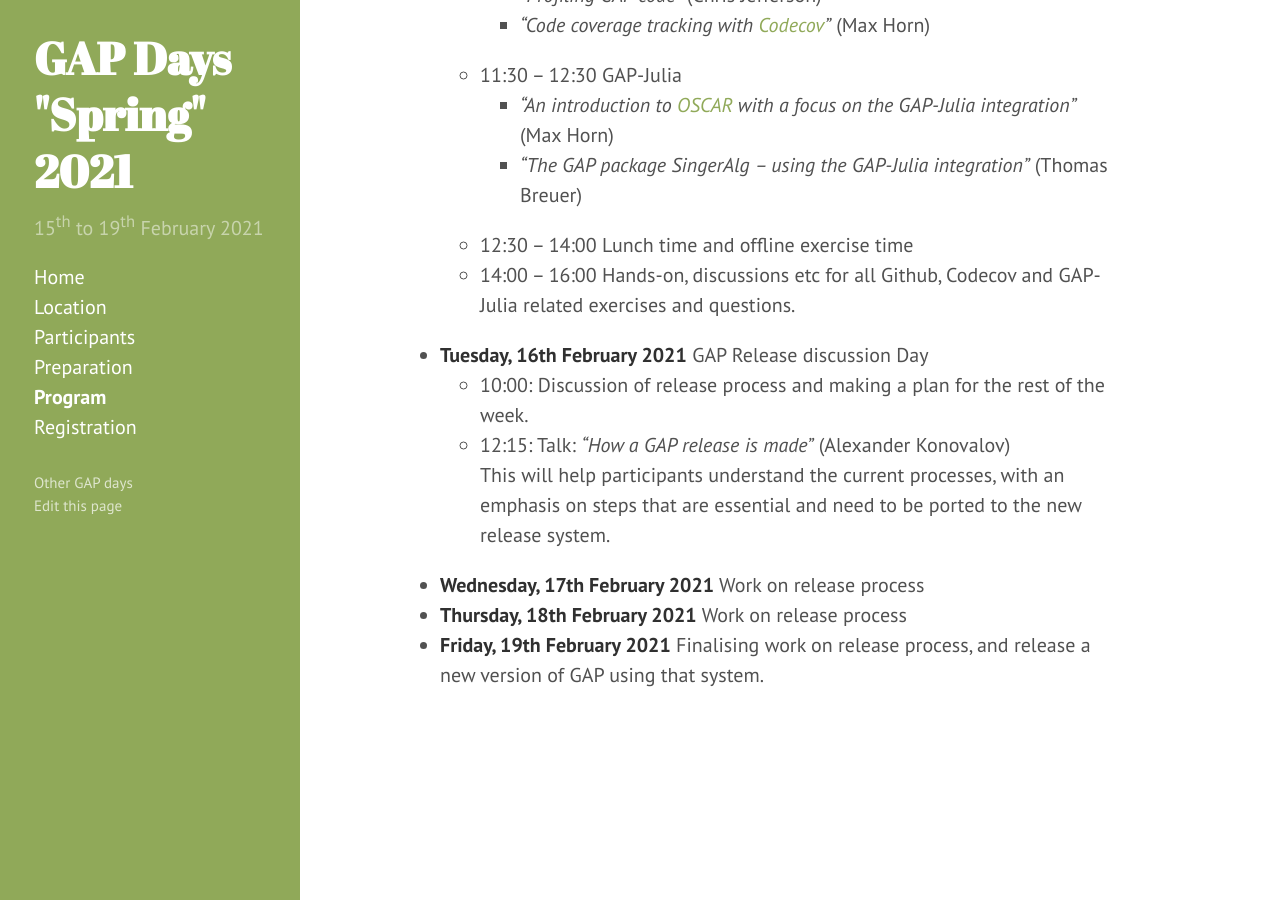
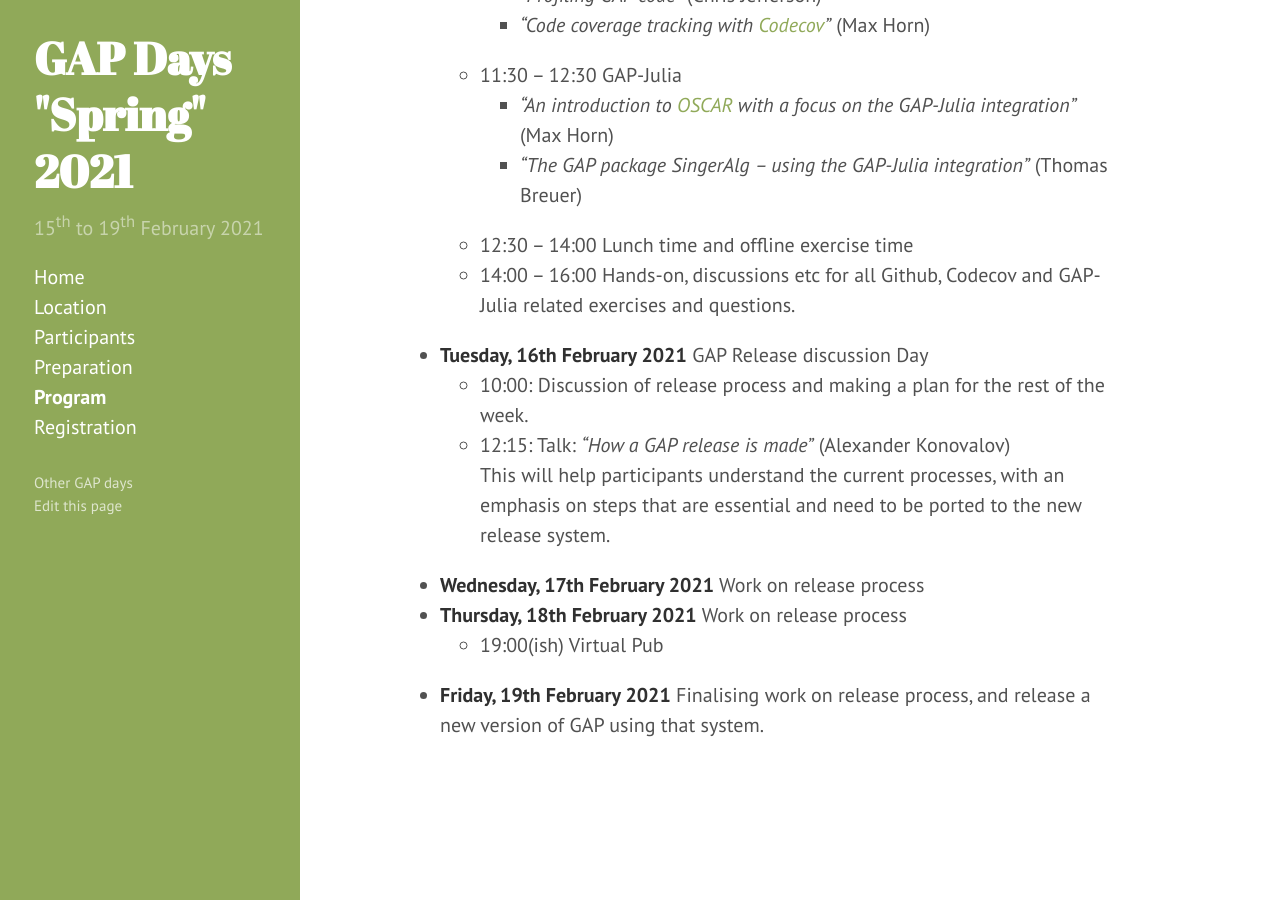
Before and after one commit to gapdays/gapdays2021-spring, a Jekyll site: the page built from program.md, in a window 1280 px wide and 900 px high, scrolled down 785 px. Built offline with Jekyll 4.4.1, drawn with Linux system fonts in a browser that asks for light colours.

Commit message:
added pub

```diff
--- a/program.md
+++ b/program.md
@@ -41,6 +41,7 @@ The tentative schedule is as follows; note that **all time are UTC** (so e.g. ou
            on steps that are essential and need to be ported to the new release system.
 - **Wednesday, 17th February 2021** Work on release process
 - **Thursday, 18th February 2021** Work on release process
+  - 19:00(ish) Virtual Pub
 - **Friday, 19th February 2021** Finalising work on release process, and release a new version of GAP using that system.
 
 <!--
```
